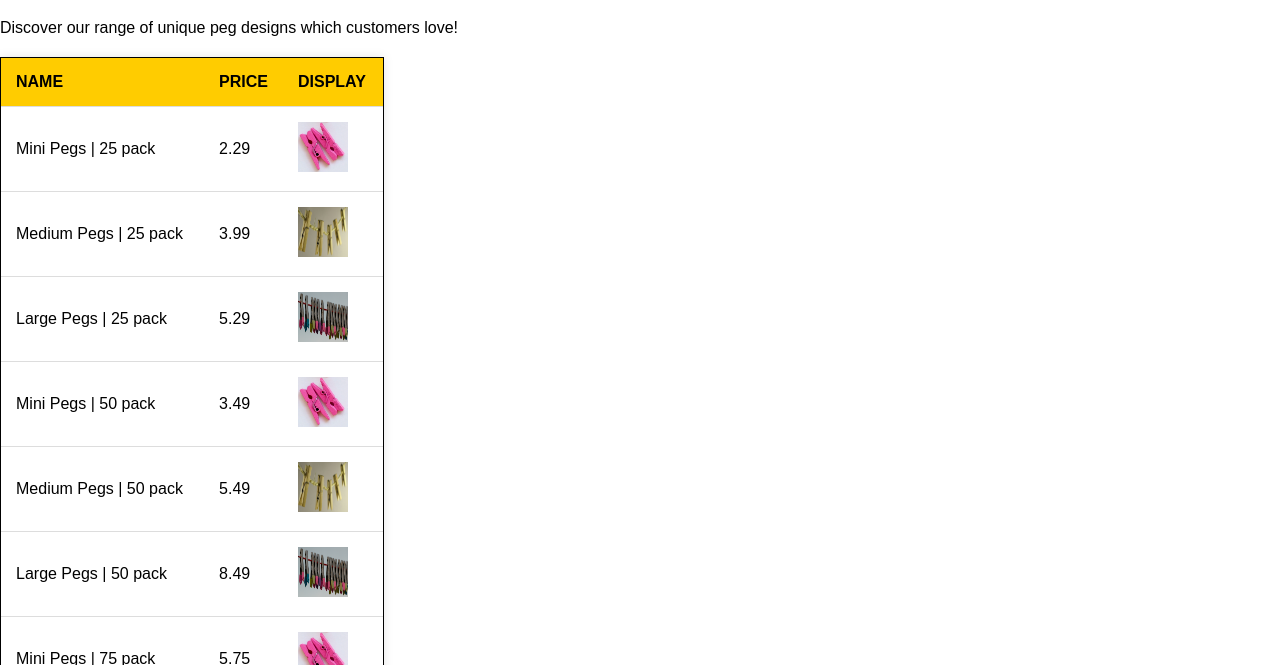
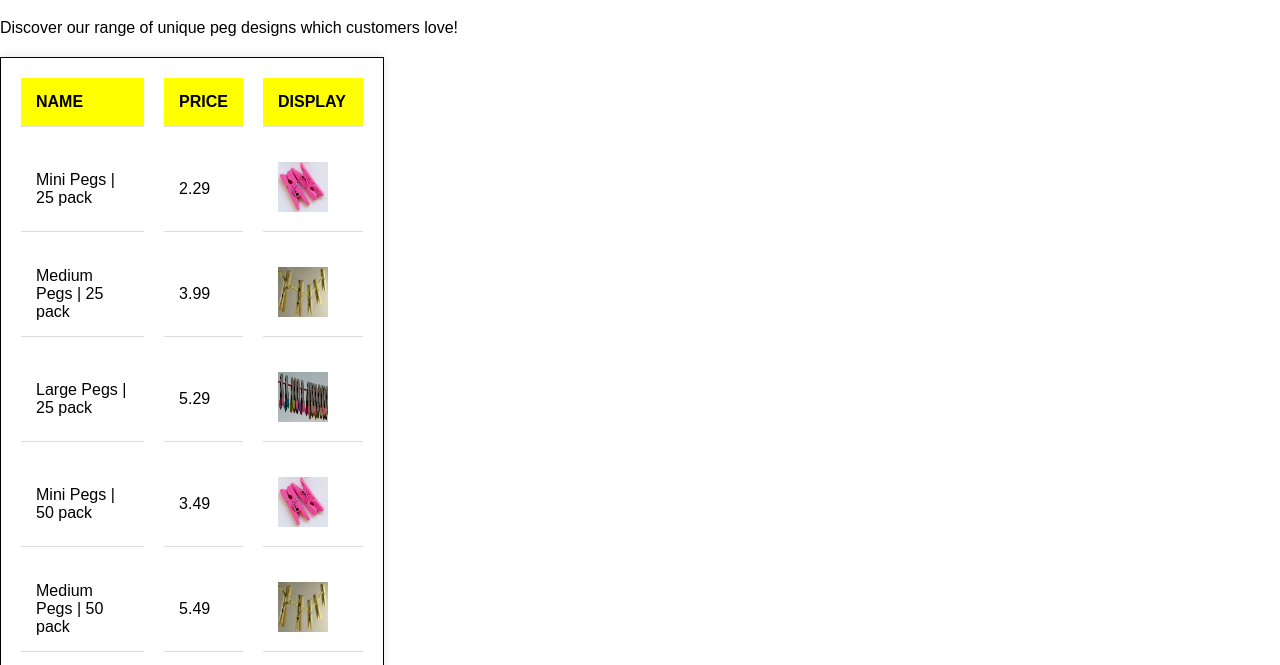
Before and after one commit to vching709/ICTWEB431, a plain HTML site: page products.html in a window 1280 px wide. Shown: the part 135-800 px from the top of the page. Drawn offline with Linux system fonts and the light colour scheme.

Commit message:
Update styles.css

```diff
--- a/styles.css
+++ b/styles.css
@@ -7,7 +7,7 @@ body {
 table {
 	width: 30%;
     border-collapse: separate; /* Changed from collapse to separate */
-	border-spacing: 0px; 	/* Added border-spacing for increased cell spacing */
+	border-spacing: 20px; 	/* Added border-spacing for increased cell spacing */
     border: 1px solid black;
 	margin-top: 20px;
 	background-color: #fff;
@@ -21,7 +21,7 @@ th, td {
 }
 
 th {
-	background-color: #ffcc00; /* Bright color for column headings */
+	background-color: #FFFF00; /* Bright color for column headings */
 	/*background-color: white;*/
 	color: black;
 }
```
